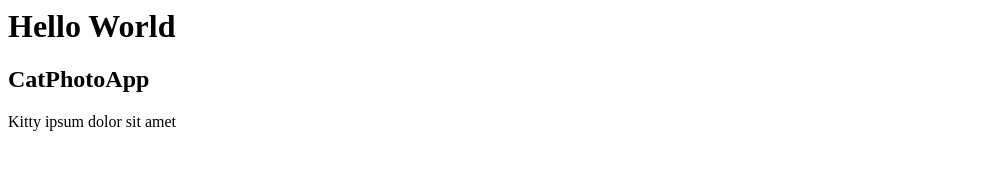
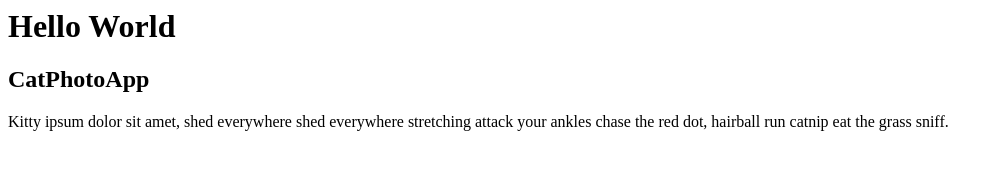
Before and after one commit to Sue-cod/Day03, a plain HTML site: page ex15/src/index.html in a window 1280 px wide. Shown: the whole page, without its empty margins (0-1003 px from the left). Drawn offline with Linux system fonts and the light colour scheme.

Commit message:
Dodala cijeli kitty ipsum

```diff
--- a/ex15/src/index.html
+++ b/ex15/src/index.html
@@ -2,4 +2,4 @@
 
 <h1>Hello World</h1>
 <h2>CatPhotoApp</h2>
-<p>Kitty ipsum dolor sit amet</p>
+<p>Kitty ipsum dolor sit amet, shed everywhere shed everywhere stretching attack your ankles chase the red dot, hairball run catnip eat the grass sniff.</p>
```
